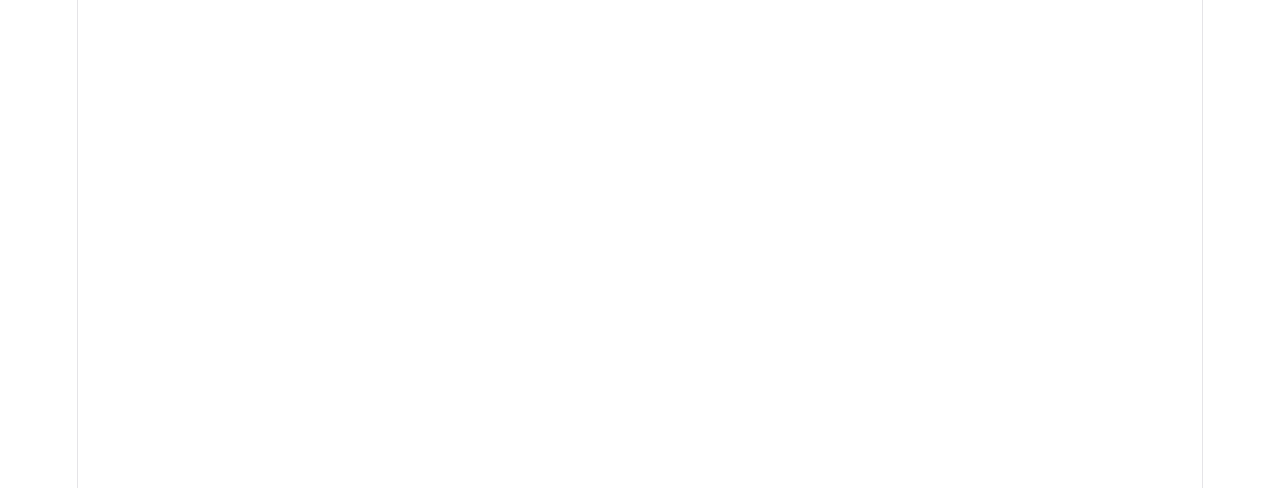
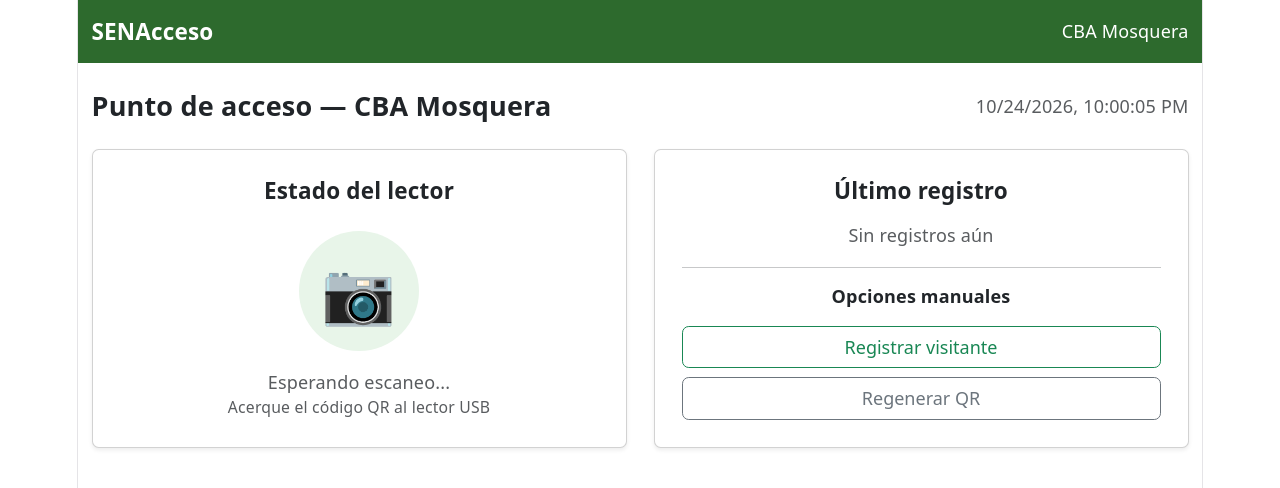
Before and after one commit to haider-castaneda/accessqr_frontend, a React (Vite) app: page /lector in a window 1280 px wide. Before the commit this address had no page. Shown: the top 488 px of the page. Built offline with nearby package versions, Linux system fonts and the light colour scheme.

Commit message:
feat: pantalla del lector con registro de visitantes y regeneración de QR

```diff
--- a/src/App.jsx
+++ b/src/App.jsx
@@ -7,6 +7,7 @@ import RecuperarQR from './pages/RecuperarQR/RecuperarQR'
 import MiQR from './pages/MiQR/MiQR'
 import Login from './pages/Login/Login'
 import PanelAdmin from './pages/PanelAdmin/PanelAdmin'
+import Lector from './pages/Lector/Lector'
 
 function App() {
   return (
@@ -19,6 +20,7 @@ function App() {
         <Route path="/mi-qr" element={<MiQR />} />
         <Route path="/login" element={<Login />} />
         <Route path="/panel-admin" element={<PanelAdmin />} />
+        <Route path="/lector" element={<Lector />} />
       </Routes>
     </BrowserRouter>
   )
--- /dev/null
+++ b/src/pages/Lector/Lector.jsx
@@ -0,0 +1,113 @@
+import React, { useState } from 'react'
+import Navbar from '../../components/Navbar'
+
+function Lector() {
+    const [ultimoRegistro, setUltimoRegistro] = useState(null)
+    const [seccion, setSeccion] = useState('lector')
+    const [visitante, setVisitante] = useState({
+        nombre: '',
+        documento: '',
+        motivo_visita: ''
+    })
+
+    const handleChangeVisitante = (e) => {
+        setVisitante({ ...visitante, [e.target.name]: e.target.value })
+    }
+
+    const handleSubmitVisitante = (e) => {
+        e.preventDefault()
+        alert('Visitante registrado correctamente')
+        setVisitante({ nombre: '', documento: '', motivo_visita: '' })
+        setSeccion('lector')
+    }
+
+    return (
+        <div>
+            <Navbar />
+            <div className="container mt-4">
+                <div className="d-flex justify-content-between align-items-center mb-4">
+                    <h4 className="fw-bold mb-0">Punto de acceso — CBA Mosquera</h4>
+                    <span className="text-muted">{new Date().toLocaleString()}</span>
+                </div>
+                {seccion === 'lector' && (
+                    <div className="row g-4">
+                        <div className="col-md-6">
+                            <div className="card shadow-sm text-center p-4">
+                                <h5 className="fw-bold mb-4">Estado del lector</h5>
+                                <div className="rounded-circle d-flex align-items-center justify-content-center mx-auto mb-3" style={{ width: '120px', height: '120px', backgroundColor: '#e8f5e9' }}>
+                                    <span style={{ fontSize: '60px' }}>📷</span>
+                                </div>
+                                <p className="text-muted">Esperando escaneo...</p>
+                                <p className="text-muted small">Acerque el código QR al lector USB</p>
+                            </div>
+                        </div>
+                        <div className="col-md-6">
+                            <div className="card shadow-sm p-4">
+                                <h5 className="fw-bold mb-3">Último registro</h5>
+                                {ultimoRegistro ? (
+                                    <div className="alert alert-success">
+                                        <p className="fw-bold mb-1">{ultimoRegistro.nombre}</p>
+                                        <p className="mb-1 small">{ultimoRegistro.tipo} · Doc: {ultimoRegistro.documento}</p>
+                                        <p className="mb-0 small">{ultimoRegistro.movimiento} registrada — {ultimoRegistro.hora}</p>
+                                    </div>
+                                ) : (
+                                    <p className="text-muted">Sin registros aún</p>
+                                )}
+                                <hr />
+                                <h6 className="fw-bold mb-3">Opciones manuales</h6>
+                                <button className="btn btn-outline-success w-100 mb-2" onClick={() => setSeccion('visitante')}>
+                                    Registrar visitante
+                                </button>
+                                <button className="btn btn-outline-secondary w-100" onClick={() => setSeccion('regenerar')}>
+                                    Regenerar QR
+                                </button>
+                            </div>
+                        </div>
+                    </div>
+                )}
+                {seccion === 'visitante' && (
+                    <div style={{ maxWidth: '500px' }}>
+                        <button className="btn btn-outline-secondary mb-3" onClick={() => setSeccion('lector')}>← Volver</button>
+                        <div className="card shadow-sm">
+                            <div className="card-body p-4">
+                                <h5 className="fw-bold mb-4">Registrar visitante</h5>
+                                <form onSubmit={handleSubmitVisitante}>
+                                    <div className="mb-3">
+                                        <label className="form-label">Nombre completo</label>
+                                        <input type="text" className="form-control" name="nombre" value={visitante.nombre} onChange={handleChangeVisitante} required />
+                                    </div>
+                                    <div className="mb-3">
+                                        <label className="form-label">Número de documento</label>
+                                        <input type="text" className="form-control" name="documento" value={visitante.documento} onChange={handleChangeVisitante} required />
+                                    </div>
+                                    <div className="mb-3">
+                                        <label className="form-label">Motivo de visita</label>
+                                        <textarea className="form-control" name="motivo_visita" value={visitante.motivo_visita} onChange={handleChangeVisitante} rows="3" required />
+                                    </div>
+                                    <button type="submit" className="btn btn-success w-100">Registrar entrada</button>
+                                </form>
+                            </div>
+                        </div>
+                    </div>
+                )}
+                {seccion === 'regenerar' && (
+                    <div style={{ maxWidth: '500px' }}>
+                        <button className="btn btn-outline-secondary mb-3" onClick={() => setSeccion('lector')}>← Volver</button>
+                        <div className="card shadow-sm">
+                            <div className="card-body p-4">
+                                <h5 className="fw-bold mb-4">Regenerar QR por pérdida</h5>
+                                <div className="mb-3">
+                                    <label className="form-label">Número de documento del usuario</label>
+                                    <input type="text" className="form-control" placeholder="Ingresa el documento" />
+                                </div>
+                                <button className="btn btn-success w-100">Buscar y regenerar QR</button>
+                            </div>
+                        </div>
+                    </div>
+                )}
+            </div>
+        </div>
+    )
+}
+
+export default Lector
--- a/src/pages/PanelAdmin/PanelAdmin.jsx
+++ b/src/pages/PanelAdmin/PanelAdmin.jsx
@@ -26,7 +26,7 @@ function PanelAdmin() {
                                     <button className={`btn w-100 text-start ${seccion === 'reportes' ? 'btn-light' : 'btn-outline-light'}`} onClick={() => setSeccion('reportes')}>Reportes</button>
                                 </li>
                                 <li className="nav-item mt-4">
-                                    <button className="btn btn-outline-light w-100 text-start">Salir</button>
+                                    <button className="btn btn-outline-light w-100 text-start" onClick={() => window.location.href = '/lector'}>Pantalla lector</button>
                                 </li>
                             </ul>
                         </div>
```
